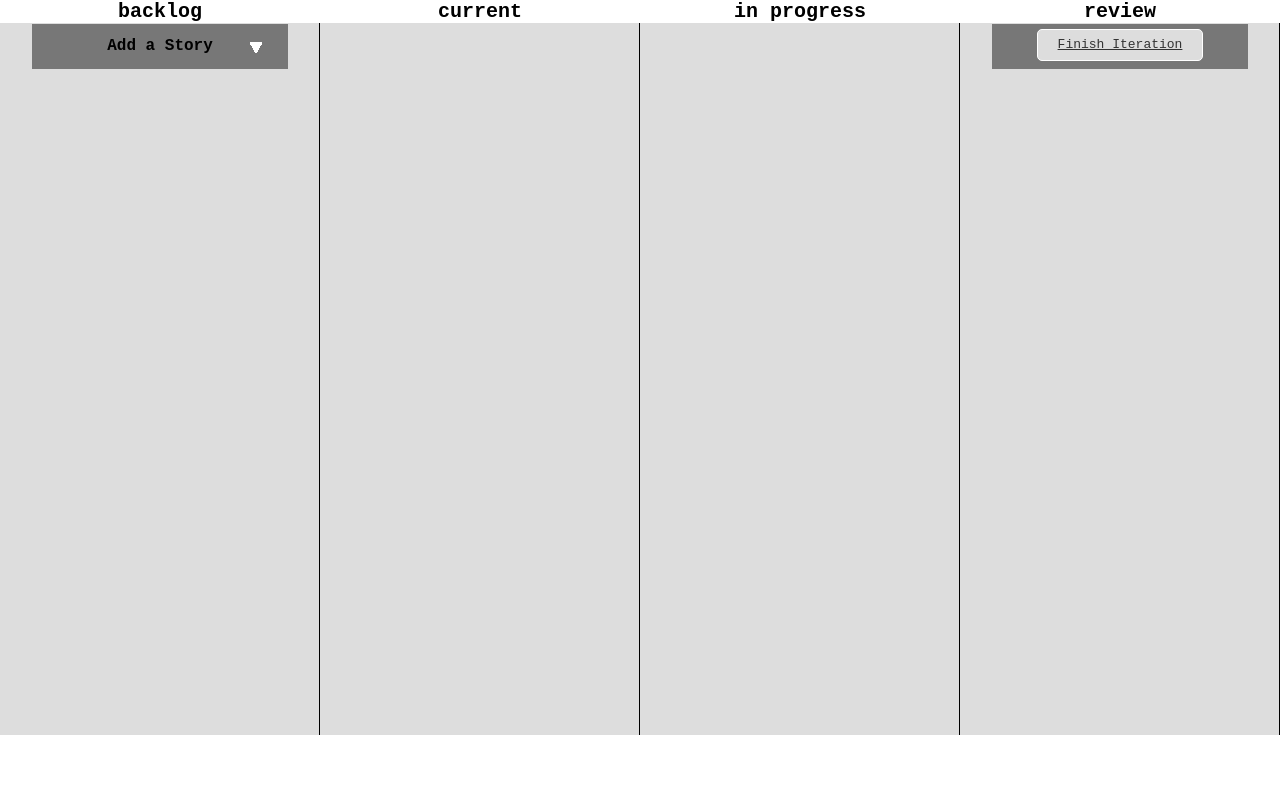
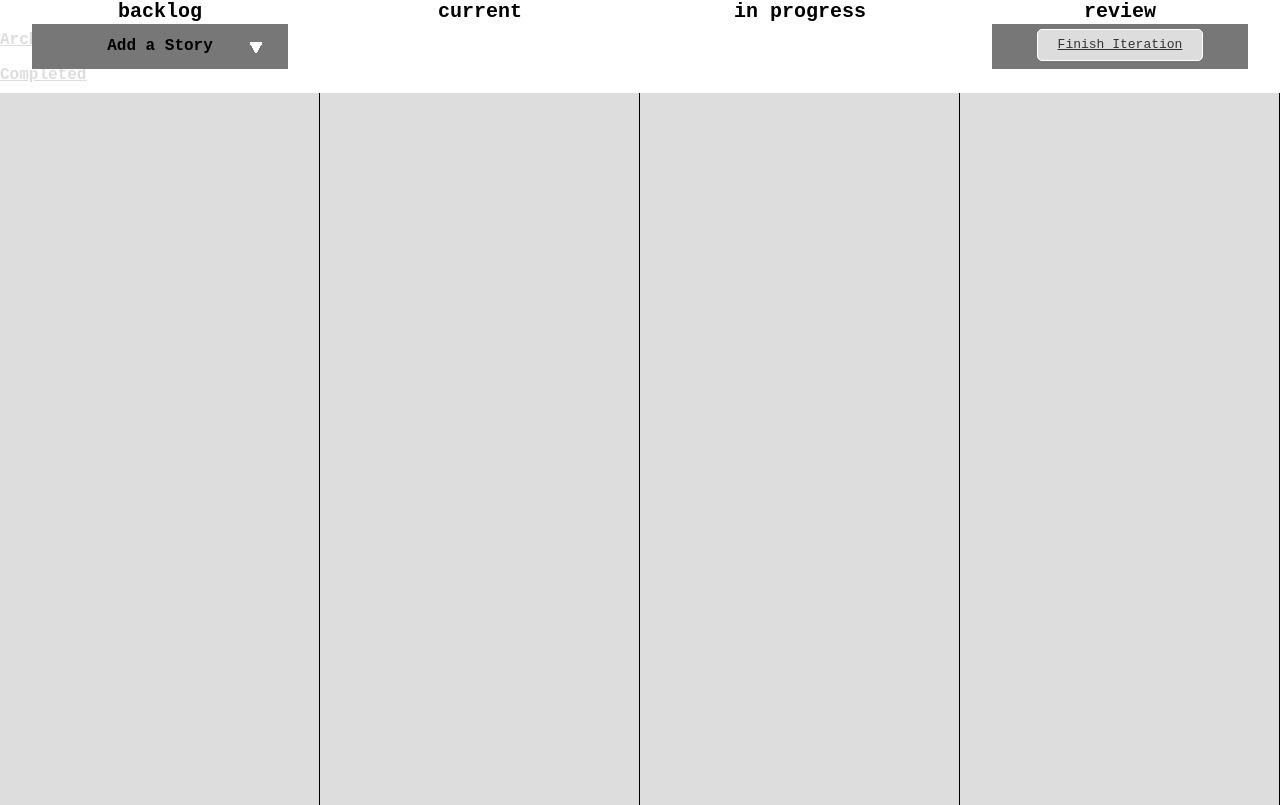
Before and after one commit to nealstewart/river, a plain HTML site: page public/index.html in a window 1280 px wide. Shown: the part 65-870 px from the top of the page. Before the commit the page ends 800 px from the top, so only its background shows below. Drawn offline with nearby package versions, Linux system fonts and the light colour scheme.

Commit message:
added bullshit links

```diff
--- a/public/index.html
+++ b/public/index.html
@@ -39,6 +39,15 @@
         </div>
       </div>
     </div>
+
+    <nav class=bullshit>
+      <div id=archive_wrapper class="wrapper left">
+        <a class="nav_button left" id="go_to_archive" href="#archive">Archived</a>
+      </div>
+      <div id=completed_wrapper class="wrapper right">
+        <a class="nav_button right" id="go_to_completed" href="#completed">Completed</a>
+      </div>
+    </nav>
 
     <span style="clear:both"></span>
 
```
